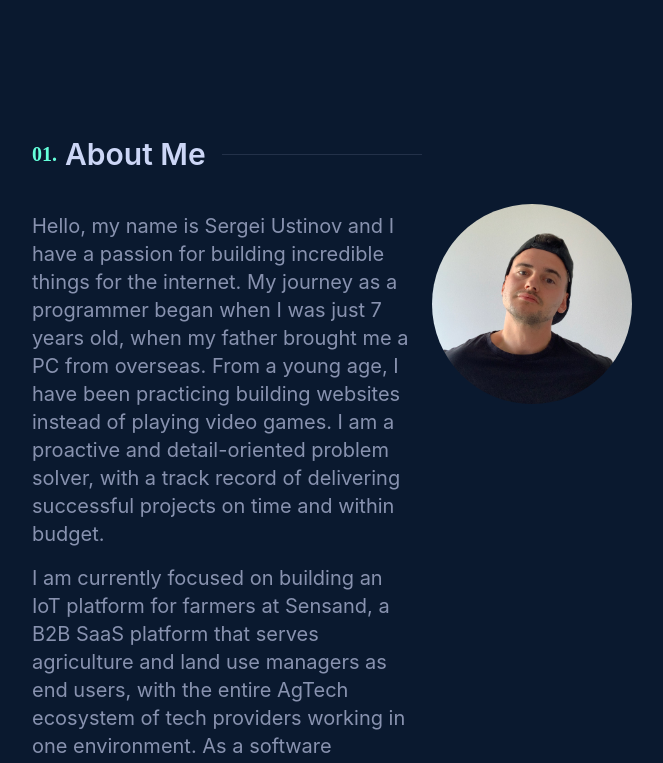
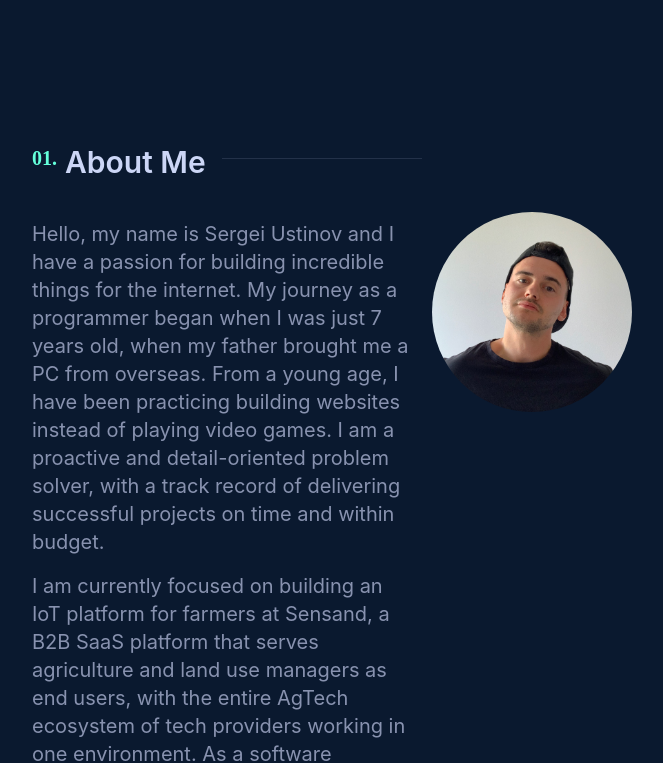
Before and after one commit to sergust/sergeyustinov, a Next.js app: page / in a window 1280 px wide. Shown: the part 820-1583 px from the top of the page, without its empty margins (308-971 px from the left). Built offline with nearby package versions, Linux system fonts and the light colour scheme; a web font is replaced by a local one.

Commit message:
Align block title

```diff
--- a/components/block-title/block-title.tsx
+++ b/components/block-title/block-title.tsx
@@ -10,7 +10,7 @@ const BlockTitle: NextPage<IBlockTitle> = ({ text, number, className }) => {
   return (
     <div className={`w-full flex font-semibold items-center ${className}`}>
       <span className="text-green mr-2 font-mono text-xl">{number}.</span>
-      <h2 className="w-fit mr-4">{text}</h2>
+      <h2 className="w-fit mr-4 pt-2">{text}</h2>
       <hr className="w-1/3 opacity-20 self-center" />
     </div>
   )
```
